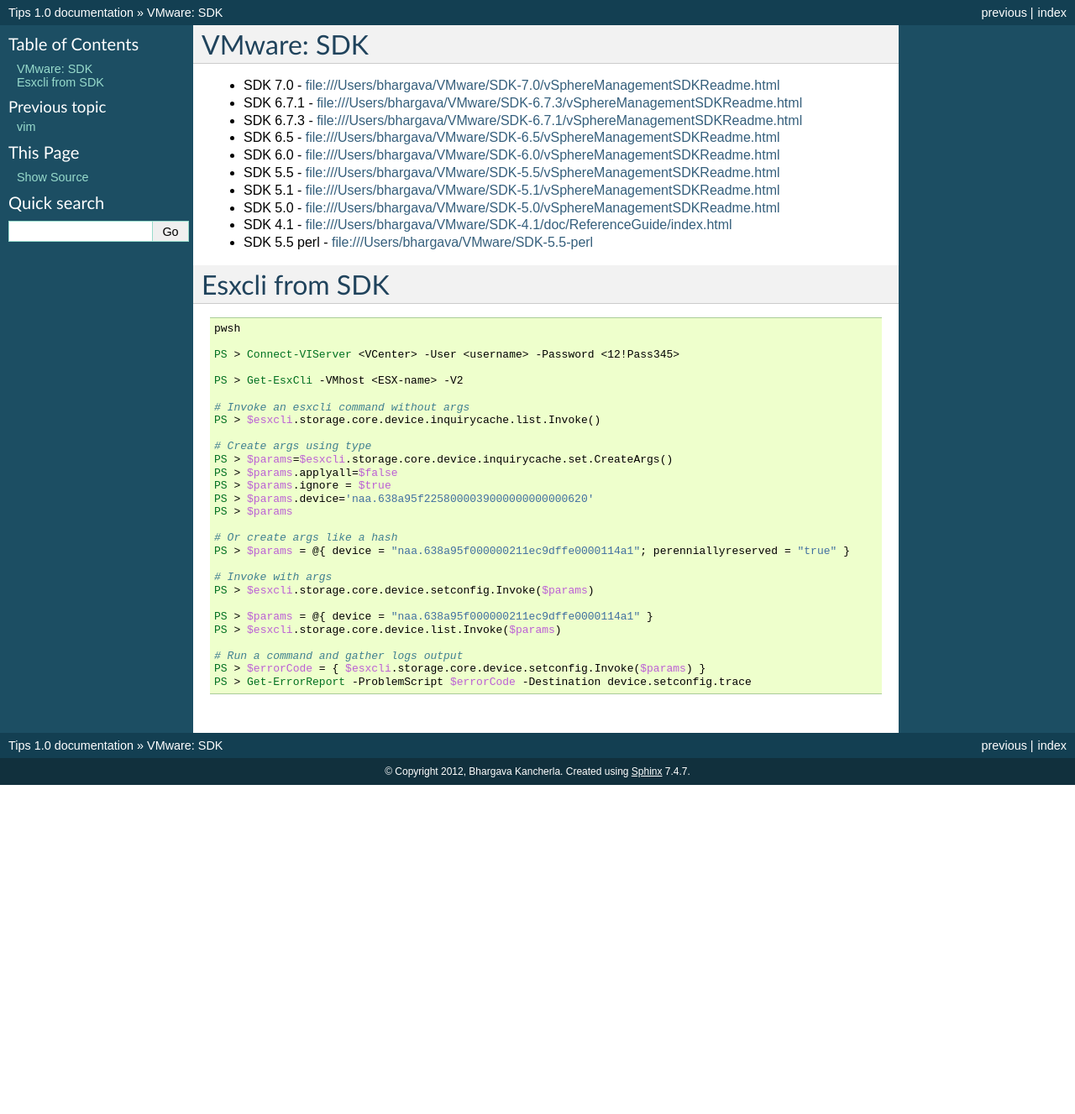
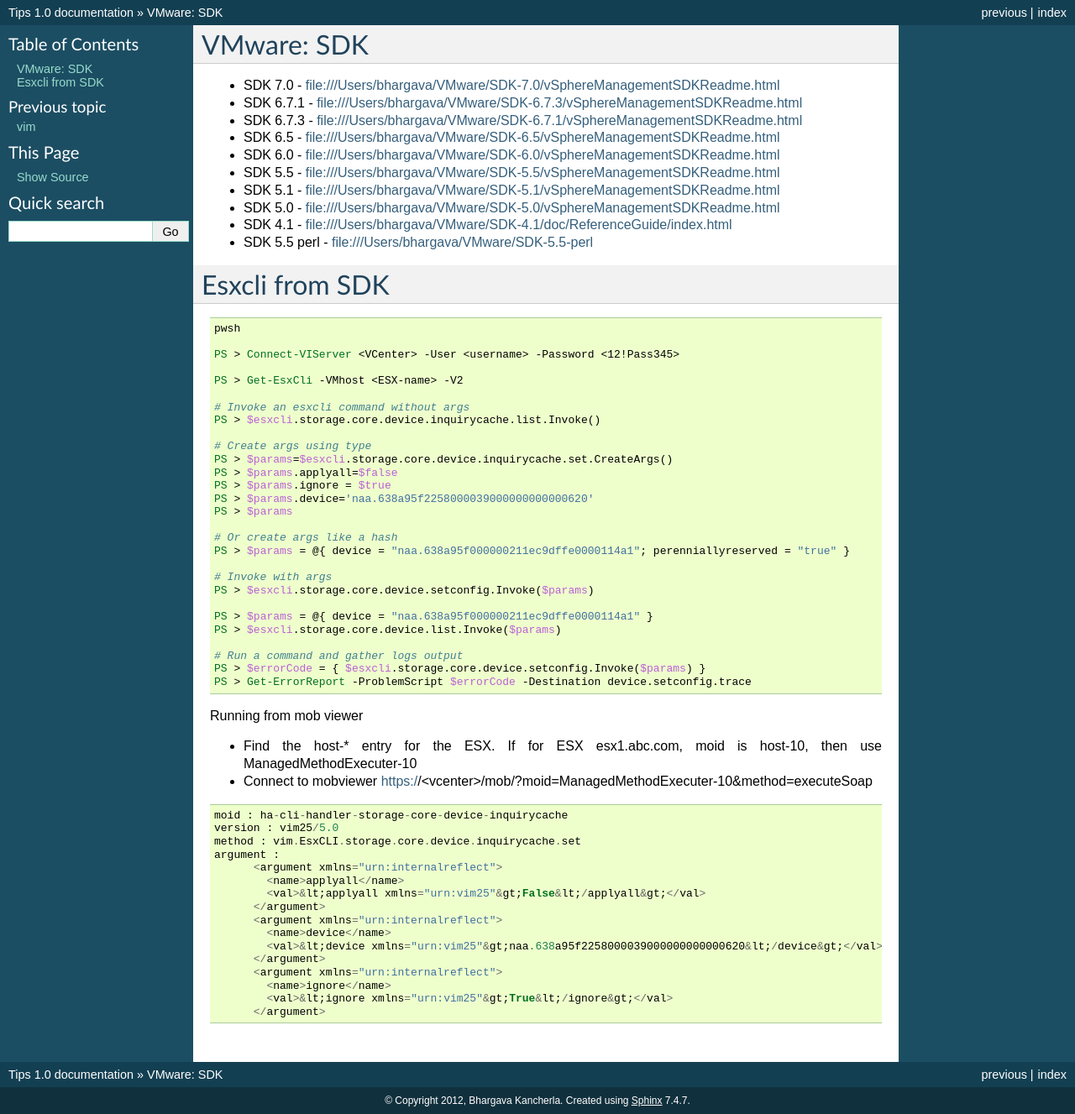
Before and after one commit to bhargavakumark/Notes, a Sphinx documentation site: the page built from source/vmware.sdk.rst, in a window 1280 px wide. Shown: the whole page at 84% size. Built offline with Sphinx 7.4.7, drawn with Linux system fonts in a browser that asks for light colours; before the commit the page ends 935 px from its top, so only the background shows below that.

Commit message:
adding notes about running from mob viewer

```diff
--- a/source/vmware.sdk.rst
+++ b/source/vmware.sdk.rst
@@ -45,3 +45,27 @@
     # Run a command and gather logs output
     PS > $errorCode = { $esxcli.storage.core.device.setconfig.Invoke($params) }
     PS > Get-ErrorReport -ProblemScript $errorCode -Destination device.setconfig.trace
+
+Running from mob viewer
+
+* Find the host-* entry for the ESX. If for ESX esx1.abc.com, moid is host-10, then use ManagedMethodExecuter-10
+* Connect to mobviewer https://<vcenter>/mob/?moid=ManagedMethodExecuter-10&method=executeSoap
+
+::
+
+    moid : ha-cli-handler-storage-core-device-inquirycache
+    version : vim25/5.0
+    method : vim.EsxCLI.storage.core.device.inquirycache.set
+    argument :
+          <argument xmlns="urn:internalreflect">
+            <name>applyall</name>
+            <val>&lt;applyall xmlns="urn:vim25"&gt;False&lt;/applyall&gt;</val>
+          </argument>
+          <argument xmlns="urn:internalreflect">
+            <name>device</name>
+            <val>&lt;device xmlns="urn:vim25"&gt;naa.638a95f2258000039000000000000620&lt;/device&gt;</val>
+          </argument>
+          <argument xmlns="urn:internalreflect">
+            <name>ignore</name>
+            <val>&lt;ignore xmlns="urn:vim25"&gt;True&lt;/ignore&gt;</val>
+          </argument>
```
